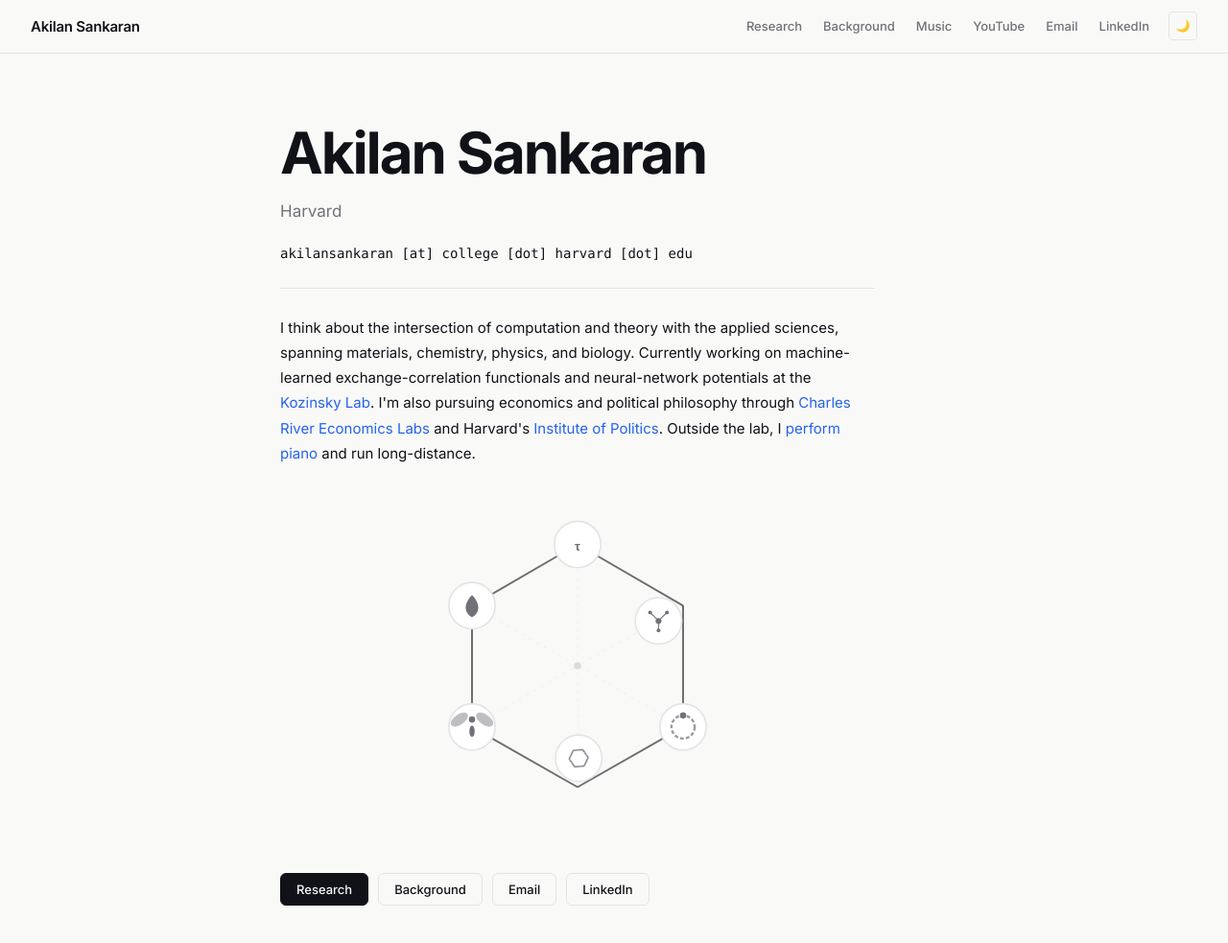
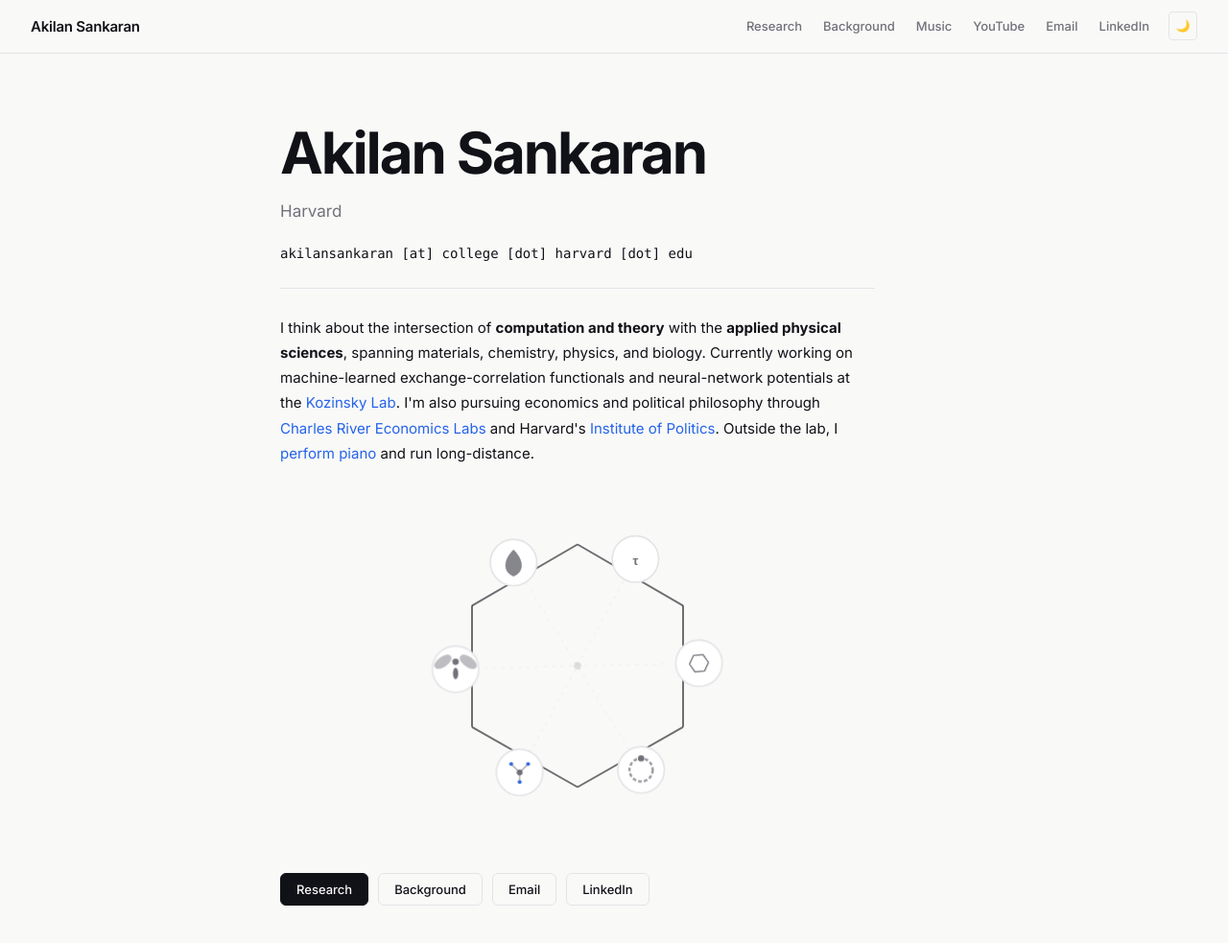
Before and after one commit to akilansankaran/akilansankaran.github.io, a Jekyll site: the page built from index.md, in a window 1280 px wide and 1080 px high. Shown: the top 983 px of the window at 96% size. Built offline with Jekyll 4.4.1, drawn with Linux system fonts in a browser that asks for light colours; some web fonts are replaced.

Commit message:
more bug fixes

```diff
--- a/assets/css/main.css
+++ b/assets/css/main.css
@@ -381,6 +381,29 @@ code, pre {
   stroke-width: 2;
 }
 
+/* Constellation rotates slowly around its center */
+.c-constellation {
+  transform-origin: 200px 160px;
+  animation: constellationSpin 72s linear infinite;
+}
+
+@keyframes constellationSpin {
+  from { transform: rotate(0deg); }
+  to   { transform: rotate(360deg); }
+}
+
+/* Icon content counter-rotates at the same rate to stay upright */
+.c-icon-content {
+  transform-box: fill-box;
+  transform-origin: center;
+  animation: iconCounterSpin 72s linear infinite;
+}
+
+@keyframes iconCounterSpin {
+  from { transform: rotate(0deg); }
+  to   { transform: rotate(-360deg); }
+}
+
 /* Materials hexagon spins on its own axis */
 .c-hex-spin {
   transform-box: fill-box;
@@ -428,7 +451,30 @@ code, pre {
   stroke-linecap: round;
 }
 
-.c-icon-drop { fill: currentColor; }
+/* Teardrop — filled + light stroke so it reads clearly */
+.c-icon-drop {
+  fill: currentColor;
+  stroke: currentColor;
+  stroke-width: 0.5;
+  opacity: 0.85;
+}
+
+/* PFAS atom colors */
+.c-atom-c {
+  fill: currentColor;
+}
+
+.c-atom-f {
+  fill: var(--link);
+}
+
+.c-bond-cf {
+  stroke: var(--text-muted);
+  stroke-width: 1;
+  stroke-linecap: round;
+  fill: none;
+  opacity: 0.7;
+}
 
 text.c-icon {
   fill: currentColor;
--- a/index.md
+++ b/index.md
@@ -12,12 +12,12 @@ title: Home
     <p class="git-email">akilansankaran [at] college [dot] harvard [dot] edu</p>
   </div>
 
-  <p class="hero-bio">I think about the intersection of computation and theory with the applied sciences, spanning materials, chemistry, physics, and biology. Currently working on machine-learned exchange-correlation functionals and neural-network potentials at the <a href="https://mir.g.harvard.edu/">Kozinsky Lab</a>. I'm also pursuing economics and political philosophy through <a href="https://www.charlesrivereconomicslabs.org/">Charles River Economics Labs</a> and Harvard's <a href="https://iop.harvard.edu/">Institute of Politics</a>. Outside the lab, I <a href="https://www.youtube.com/channel/UC3BUUIJfTgrYauJq0PTKlng">perform piano</a> and run long-distance.</p>
+  <p class="hero-bio">I think about the intersection of <b>computation and theory</b> with the <b>applied physical sciences</b>, spanning materials, chemistry, physics, and biology. Currently working on machine-learned exchange-correlation functionals and neural-network potentials at the <a href="https://mir.g.harvard.edu/">Kozinsky Lab</a>. I'm also pursuing economics and political philosophy through <a href="https://www.charlesrivereconomicslabs.org/">Charles River Economics Labs</a> and Harvard's <a href="https://iop.harvard.edu/">Institute of Politics</a>. Outside the lab, I <a href="https://www.youtube.com/channel/UC3BUUIJfTgrYauJq0PTKlng">perform piano</a> and run long-distance.</p>
 
   <div class="hero-anim">
     <svg viewBox="0 0 400 320" class="c-svg" xmlns="http://www.w3.org/2000/svg" aria-label="Research topics">
 
-      <!-- Static outer hexagon frame -->
+      <!-- Static outer hexagon frame (does not rotate) -->
       <line class="c-ring-line" x1="200" y1="45"  x2="300" y2="103"/>
       <line class="c-ring-line" x1="300" y1="103" x2="300" y2="218"/>
       <line class="c-ring-line" x1="300" y1="218" x2="200" y2="275"/>
@@ -25,89 +25,98 @@ title: Home
       <line class="c-ring-line" x1="100" y1="218" x2="100" y2="103"/>
       <line class="c-ring-line" x1="100" y1="103" x2="200" y2="45"/>
 
-      <!-- Spokes — JS updates x2/y2 to follow animated icons -->
-      <line id="spoke-0" class="c-spoke" x1="200" y1="160" x2="200" y2="45"  style="animation-delay:0s"/>
-      <line id="spoke-1" class="c-spoke" x1="200" y1="160" x2="300" y2="103" style="animation-delay:0.47s"/>
-      <line id="spoke-2" class="c-spoke" x1="200" y1="160" x2="300" y2="218" style="animation-delay:0.93s;animation-direction:reverse"/>
-      <line id="spoke-3" class="c-spoke" x1="200" y1="160" x2="200" y2="275" style="animation-delay:1.4s"/>
-      <line id="spoke-4" class="c-spoke" x1="200" y1="160" x2="100" y2="218" style="animation-delay:1.87s;animation-direction:reverse"/>
-      <line id="spoke-5" class="c-spoke" x1="200" y1="160" x2="100" y2="103" style="animation-delay:2.33s"/>
+      <!-- Rotating constellation group: spokes + center + all nodes -->
+      <g class="c-constellation">
 
-      <!-- Center dot -->
-      <circle class="c-center" cx="200" cy="160" r="3.5"/>
+        <!-- Spokes from center to each vertex -->
+        <line class="c-spoke" x1="200" y1="160" x2="200" y2="45"  style="animation-delay:0s"/>
+        <line class="c-spoke" x1="200" y1="160" x2="300" y2="103" style="animation-delay:0.47s"/>
+        <line class="c-spoke" x1="200" y1="160" x2="300" y2="218" style="animation-delay:0.93s;animation-direction:reverse"/>
+        <line class="c-spoke" x1="200" y1="160" x2="200" y2="275" style="animation-delay:1.4s"/>
+        <line class="c-spoke" x1="200" y1="160" x2="100" y2="218" style="animation-delay:1.87s;animation-direction:reverse"/>
+        <line class="c-spoke" x1="200" y1="160" x2="100" y2="103" style="animation-delay:2.33s"/>
 
-      <!-- Icons — all drawn at local (0,0); JS animates the translate -->
+        <!-- Center dot -->
+        <circle class="c-center" cx="200" cy="160" r="3.5"/>
 
-      <!-- NODE: Number Theory  /nt -->
-      <g id="ig-nt" transform="translate(200,45)">
-        <a href="/nt" class="c-node">
-          <circle class="c-node-bg" cx="0" cy="0" r="22"/>
-          <text class="c-icon" x="0" y="1">τ</text>
-          <text class="c-label" x="0" y="33" text-anchor="middle">Number Theory</text>
-        </a>
-      </g>
+        <!-- NODE: Number Theory -->
+        <g transform="translate(200,45)">
+          <g class="c-icon-content">
+            <a href="/nt" class="c-node">
+              <circle class="c-node-bg" cx="0" cy="0" r="22"/>
+              <text class="c-icon" x="0" y="1">τ</text>
+            </a>
+          </g>
+        </g>
 
-      <!-- NODE: ML for Materials  /mir -->
-      <g id="ig-mir" transform="translate(300,103)">
-        <a href="/mir" class="c-node">
-          <circle class="c-node-bg" cx="0" cy="0" r="22"/>
-          <polygon class="c-icon-path c-hex-spin"
-            points="0,-9 7.8,-4.5 7.8,4.5 0,9 -7.8,4.5 -7.8,-4.5"/>
-          <text class="c-label" x="0" y="33" text-anchor="middle">ML · Materials</text>
-        </a>
-      </g>
+        <!-- NODE: ML for Materials -->
+        <g transform="translate(300,103)">
+          <g class="c-icon-content">
+            <a href="/mir" class="c-node">
+              <circle class="c-node-bg" cx="0" cy="0" r="22"/>
+              <polygon class="c-icon-path c-hex-spin"
+                points="0,-9 7.8,-4.5 7.8,4.5 0,9 -7.8,4.5 -7.8,-4.5"/>
+            </a>
+          </g>
+        </g>
 
-      <!-- NODE: Carrier Recombination  /recombination -->
-      <g id="ig-rec" transform="translate(300,218)">
-        <a href="/recombination" class="c-node">
-          <circle class="c-node-bg" cx="0" cy="0" r="22"/>
-          <circle class="c-icon-hole" cx="0" cy="0" r="11"/>
-          <circle class="c-icon-dot" cx="0" cy="-11" r="3">
-            <animateTransform attributeName="transform" type="rotate"
-              from="0 0 0" to="360 0 0" dur="2.2s" repeatCount="indefinite"/>
-          </circle>
-          <text class="c-label" x="0" y="33" text-anchor="middle">Recombination</text>
-        </a>
-      </g>
+        <!-- NODE: Carrier Recombination -->
+        <g transform="translate(300,218)">
+          <g class="c-icon-content">
+            <a href="/recombination" class="c-node">
+              <circle class="c-node-bg" cx="0" cy="0" r="22"/>
+              <circle class="c-icon-hole" cx="0" cy="0" r="11"/>
+              <circle class="c-icon-dot" cx="0" cy="-11" r="3">
+                <animateTransform attributeName="transform" type="rotate"
+                  from="0 0 0" to="360 0 0" dur="2.2s" repeatCount="indefinite"/>
+              </circle>
+            </a>
+          </g>
+        </g>
 
-      <!-- NODE: PFAS  /pfas -->
-      <g id="ig-pfas" transform="translate(200,275)">
-        <a href="/pfas" class="c-node">
-          <circle class="c-node-bg" cx="0" cy="0" r="22"/>
-          <circle class="c-icon-dot"  cx="0"  cy="0"  r="2.8"/>
-          <circle class="c-icon-dot"  cx="-8" cy="-8" r="1.8"/>
-          <circle class="c-icon-dot"  cx="8"  cy="-8" r="1.8"/>
-          <circle class="c-icon-dot"  cx="0"  cy="9"  r="1.8"/>
-          <line   class="c-icon-bond" x1="0" y1="0" x2="-8" y2="-8"/>
-          <line   class="c-icon-bond" x1="0" y1="0" x2="8"  y2="-8"/>
-          <line   class="c-icon-bond" x1="0" y1="0" x2="0"  y2="9"/>
-          <text class="c-label" x="0" y="33" text-anchor="middle">PFAS</text>
-        </a>
-      </g>
+        <!-- NODE: PFAS -->
+        <g transform="translate(200,275)">
+          <g class="c-icon-content">
+            <a href="/pfas" class="c-node">
+              <circle class="c-node-bg" cx="0" cy="0" r="22"/>
+              <circle class="c-atom-c"  cx="0"  cy="0"  r="2.8"/>
+              <circle class="c-atom-f"  cx="-8" cy="-8" r="1.8"/>
+              <circle class="c-atom-f"  cx="8"  cy="-8" r="1.8"/>
+              <circle class="c-atom-f"  cx="0"  cy="9"  r="1.8"/>
+              <line   class="c-bond-cf" x1="0" y1="0" x2="-8" y2="-8"/>
+              <line   class="c-bond-cf" x1="0" y1="0" x2="8"  y2="-8"/>
+              <line   class="c-bond-cf" x1="0" y1="0" x2="0"  y2="9"/>
+            </a>
+          </g>
+        </g>
 
-      <!-- NODE: Drosophila  /flylab -->
-      <g id="ig-fly" transform="translate(100,218)">
-        <a href="/flylab" class="c-node">
-          <circle class="c-node-bg" cx="0" cy="0" r="22"/>
-          <ellipse class="c-icon-wing" cx="-12" cy="-7" rx="9" ry="4.5"
-            transform="rotate(-35 -12 -7)"/>
-          <ellipse class="c-icon-wing" cx="12" cy="-7" rx="9" ry="4.5"
-            transform="rotate(35 12 -7)"/>
-          <ellipse class="c-icon-dot" cx="0" cy="4" rx="2.5" ry="5.5"/>
-          <circle  class="c-icon-dot" cx="0" cy="-7" r="3"/>
-          <text class="c-label" x="0" y="33" text-anchor="middle">Drosophila</text>
-        </a>
-      </g>
+        <!-- NODE: Drosophila -->
+        <g transform="translate(100,218)">
+          <g class="c-icon-content">
+            <a href="/flylab" class="c-node">
+              <circle class="c-node-bg" cx="0" cy="0" r="22"/>
+              <ellipse class="c-icon-wing" cx="-12" cy="-7" rx="9" ry="4.5"
+                transform="rotate(-35 -12 -7)"/>
+              <ellipse class="c-icon-wing" cx="12" cy="-7" rx="9" ry="4.5"
+                transform="rotate(35 12 -7)"/>
+              <ellipse class="c-icon-dot" cx="0" cy="4" rx="2.5" ry="5.5"/>
+              <circle  class="c-icon-dot" cx="0" cy="-7" r="3"/>
+            </a>
+          </g>
+        </g>
 
-      <!-- NODE: Droplet Hydrodynamics  /hydrodynamics -->
-      <g id="ig-hydro" transform="translate(100,103)">
-        <a href="/hydrodynamics" class="c-node">
-          <circle class="c-node-bg" cx="0" cy="0" r="22"/>
-          <path class="c-icon-drop"
-            d="M0,-10 C8,-2 8,7 0,11 C-8,7 -8,-2 0,-10 Z"/>
-          <text class="c-label" x="0" y="33" text-anchor="middle">Hydrodynamics</text>
-        </a>
-      </g>
+        <!-- NODE: Droplet Hydrodynamics -->
+        <g transform="translate(100,103)">
+          <g class="c-icon-content">
+            <a href="/hydrodynamics" class="c-node">
+              <circle class="c-node-bg" cx="0" cy="0" r="22"/>
+              <path class="c-icon-drop"
+                d="M0,-12 C10,-2 10,9 0,13 C-10,9 -10,-2 0,-12 Z"/>
+            </a>
+          </g>
+        </g>
+
+      </g><!-- end .c-constellation -->
 
     </svg>
   </div>
@@ -120,97 +129,3 @@ title: Home
   </div>
 
 </div>
-
-<script>
-(function () {
-  // Hexagon vertex positions (must match SVG)
-  var V = [
-    [200, 45],
-    [300, 103],
-    [300, 218],
-    [200, 275],
-    [100, 218],
-    [100, 103]
-  ];
-
-  var IDS = ['ig-nt', 'ig-mir', 'ig-rec', 'ig-pfas', 'ig-fly', 'ig-hydro'];
-
-  var nodes  = IDS.map(function(id) { return document.getElementById(id); });
-  var spokes = [0,1,2,3,4,5].map(function(i) { return document.getElementById('spoke-' + i); });
-
-  // assignment[i] = which vertex index icon i currently targets
-  var assign = [0, 1, 2, 3, 4, 5];
-
-  // Per-icon animation state
-  var state = V.map(function(v) {
-    return { x: v[0], y: v[1], sx: v[0], sy: v[1], tx: v[0], ty: v[1],
-             t: 1, cpx: 0, cpy: 0 };
-  });
-
-  function ease(t) {
-    return t < 0.5 ? 2*t*t : -1 + (4 - 2*t)*t;
-  }
-
-  function scheduleSwap() {
-    // Pick two distinct icons and swap their target vertices
-    var i = Math.floor(Math.random() * 6);
-    var j;
-    do { j = Math.floor(Math.random() * 6); } while (j === i);
-
-    var vi = assign[i], vj = assign[j];
-    assign[i] = vj;
-    assign[j] = vi;
-
-    // For each of the two moving icons, compute a quadratic bezier control point
-    // that arcs perpendicular to the straight-line path
-    [i, j].forEach(function(k, idx) {
-      var s = state[k];
-      var tx = V[assign[k]][0], ty = V[assign[k]][1];
-      s.sx = s.x; s.sy = s.y;
-      s.tx = tx;  s.ty = ty;
-      s.t  = 0;
-
-      // Perpendicular offset for the arc (alternating sides)
-      var mx = (s.sx + tx) / 2, my = (s.sy + ty) / 2;
-      var dx = tx - s.sx, dy = ty - s.sy;
-      var len = Math.sqrt(dx*dx + dy*dy) || 1;
-      var dir = idx === 0 ? 1 : -1;
-      var arc = 60;
-      s.cpx = mx + (-dy / len) * arc * dir;
-      s.cpy = my + ( dx / len) * arc * dir;
-    });
-  }
-
-  var lastSwap = null;
-  var SWAP_MS  = 3800;   // how often to trigger a swap
-  var ANIM_MS  = 2400;   // how long each arc takes
-
-  function tick(ts) {
-    if (lastSwap === null) lastSwap = ts;
-
-    if (ts - lastSwap >= SWAP_MS) {
-      scheduleSwap();
-      lastSwap = ts;
-    }
-
-    for (var i = 0; i < 6; i++) {
-      var s = state[i];
-      if (s.t < 1) {
-        s.t = Math.min(1, s.t + 16 / ANIM_MS);
-        var et = ease(s.t);
-        var mt = 1 - et;
-        // Quadratic bezier: start -> control -> target
-        s.x = mt*mt*s.sx + 2*mt*et*s.cpx + et*et*s.tx;
-        s.y = mt*mt*s.sy + 2*mt*et*s.cpy + et*et*s.ty;
-      }
-
-      if (nodes[i])  nodes[i].setAttribute('transform', 'translate(' + s.x + ',' + s.y + ')');
-      if (spokes[i]) { spokes[i].setAttribute('x2', s.x); spokes[i].setAttribute('y2', s.y); }
-    }
-
-    requestAnimationFrame(tick);
-  }
-
-  requestAnimationFrame(tick);
-})();
-</script>
```
